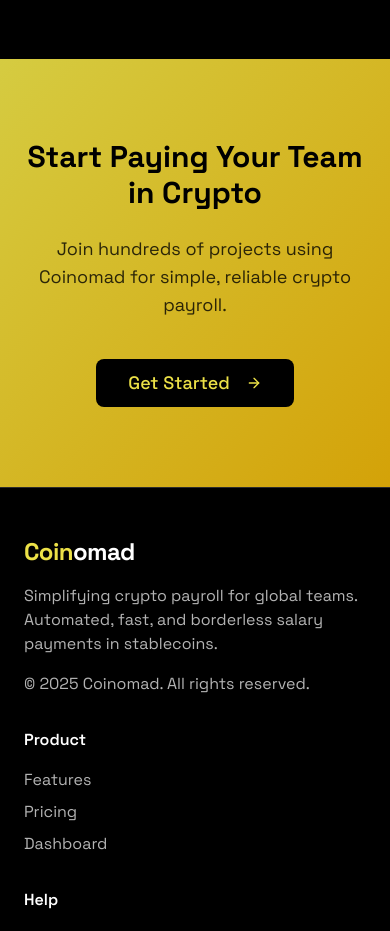
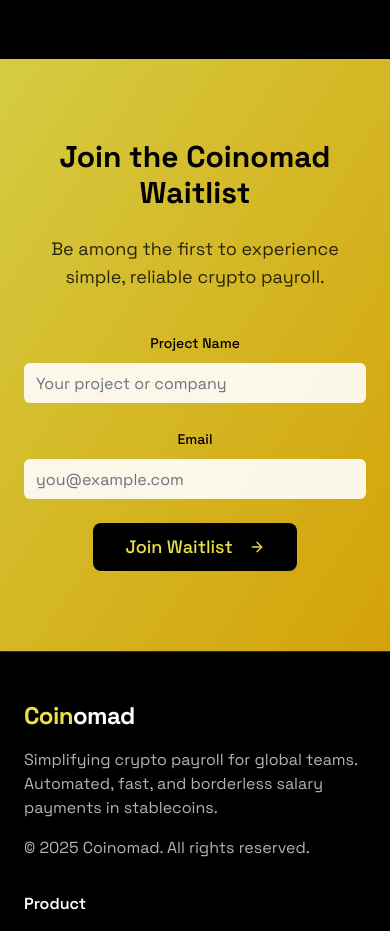
Before and after one commit to jefferyokesamuel/coinomad-pay-verse, a React (Vite) app: page / in a window 390 px wide. Shown: the part 5480-6411 px from the top of the page. Built offline with nearby package versions, Linux system fonts and the light colour scheme.

Commit message:
Refactor: Convert CTA to waitlist form
Replaces the call-to-action section with a form for joining the waitlist, collecting project names and email addresses.

```diff
--- a/src/components/sections/Cta.tsx
+++ b/src/components/sections/Cta.tsx
@@ -2,23 +2,110 @@
 import React from 'react';
 import { Button } from '@/components/ui/button';
 import { ArrowRight } from 'lucide-react';
+import { Input } from '@/components/ui/input';
+import { useToast } from '@/hooks/use-toast';
+import { zodResolver } from "@hookform/resolvers/zod";
+import { useForm } from "react-hook-form";
+import * as z from "zod";
+import {
+  Form,
+  FormControl,
+  FormField,
+  FormItem,
+  FormLabel,
+  FormMessage,
+} from "@/components/ui/form";
+
+const formSchema = z.object({
+  projectName: z.string().min(2, {
+    message: "Project name must be at least 2 characters.",
+  }),
+  email: z.string().email({
+    message: "Please enter a valid email address.",
+  }),
+});
 
 const Cta = () => {
+  const { toast } = useToast();
+
+  const form = useForm<z.infer<typeof formSchema>>({
+    resolver: zodResolver(formSchema),
+    defaultValues: {
+      projectName: "",
+      email: "",
+    },
+  });
+
+  function onSubmit(values: z.infer<typeof formSchema>) {
+    // In a real implementation, this would connect to an API
+    console.log(values);
+    toast({
+      title: "Added to waitlist!",
+      description: "We'll notify you when Coinomad launches.",
+    });
+    form.reset();
+  }
+
   return (
     <section className="py-20 relative overflow-hidden">
       <div className="absolute inset-0 bg-gradient-to-br from-coinomad-primary to-yellow-500 opacity-90"></div>
       <div className="container mx-auto px-6 relative z-10">
         <div className="text-center max-w-3xl mx-auto">
           <h2 className="text-3xl md:text-4xl lg:text-5xl font-bold mb-6 text-black">
-            Start Paying Your Team in Crypto
+            Join the Coinomad Waitlist
           </h2>
           <p className="text-black text-opacity-80 text-lg mb-10 md:text-xl">
-            Join hundreds of projects using Coinomad for simple, reliable crypto payroll.
+            Be among the first to experience simple, reliable crypto payroll.
           </p>
-          <Button className="bg-black hover:bg-opacity-90 text-coinomad-primary font-medium text-lg px-8 py-6 rounded-lg">
-            Get Started
-            <ArrowRight className="ml-2" size={18} />
-          </Button>
+
+          <Form {...form}>
+            <form onSubmit={form.handleSubmit(onSubmit)} className="space-y-6">
+              <div className="grid gap-6 md:grid-cols-2">
+                <FormField
+                  control={form.control}
+                  name="projectName"
+                  render={({ field }) => (
+                    <FormItem>
+                      <FormLabel className="text-black">Project Name</FormLabel>
+                      <FormControl>
+                        <Input
+                          placeholder="Your project or company"
+                          {...field}
+                          className="bg-white/90 border-none text-black placeholder:text-gray-500"
+                        />
+                      </FormControl>
+                      <FormMessage className="text-red-900" />
+                    </FormItem>
+                  )}
+                />
+                <FormField
+                  control={form.control}
+                  name="email"
+                  render={({ field }) => (
+                    <FormItem>
+                      <FormLabel className="text-black">Email</FormLabel>
+                      <FormControl>
+                        <Input
+                          placeholder="you@example.com"
+                          type="email"
+                          {...field}
+                          className="bg-white/90 border-none text-black placeholder:text-gray-500"
+                        />
+                      </FormControl>
+                      <FormMessage className="text-red-900" />
+                    </FormItem>
+                  )}
+                />
+              </div>
+              <Button
+                type="submit"
+                className="bg-black hover:bg-opacity-90 text-coinomad-primary font-medium text-lg px-8 py-6 rounded-lg"
+              >
+                Join Waitlist
+                <ArrowRight className="ml-2" size={18} />
+              </Button>
+            </form>
+          </Form>
         </div>
       </div>
     </section>
```
